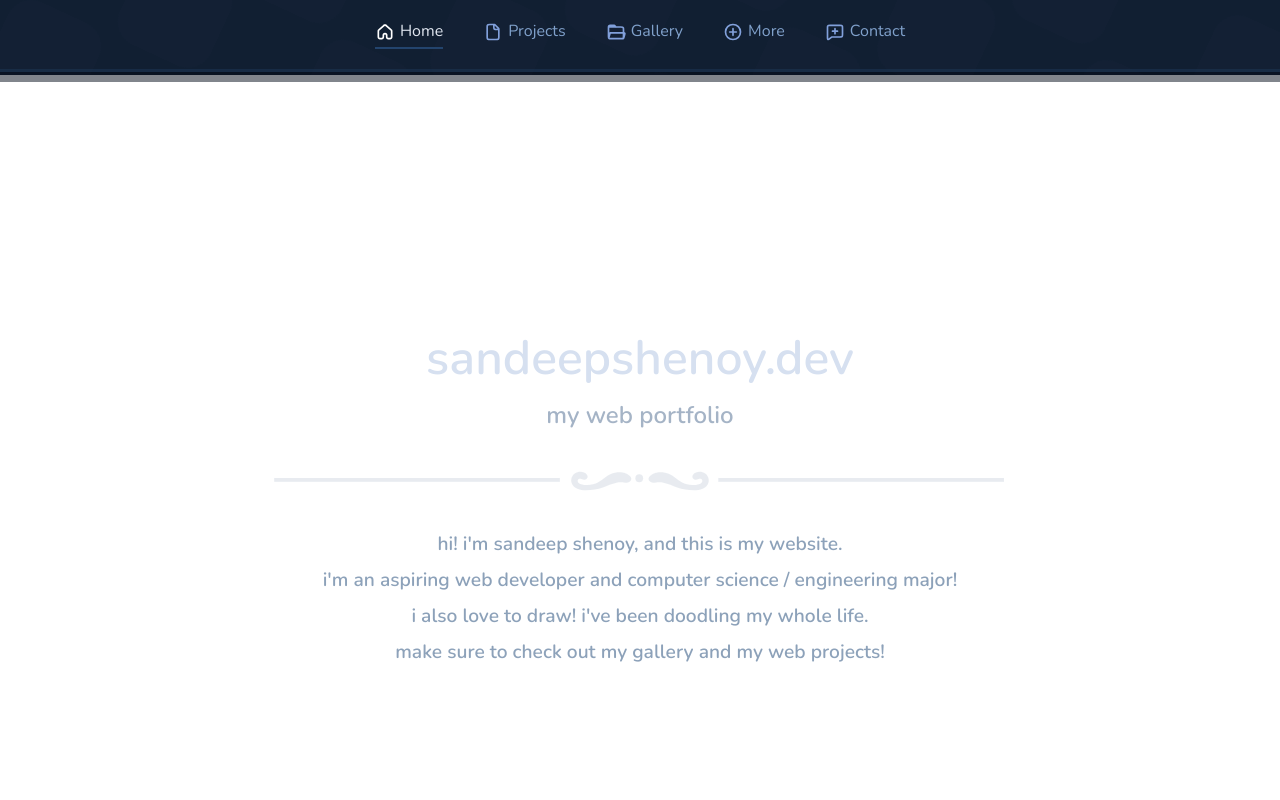
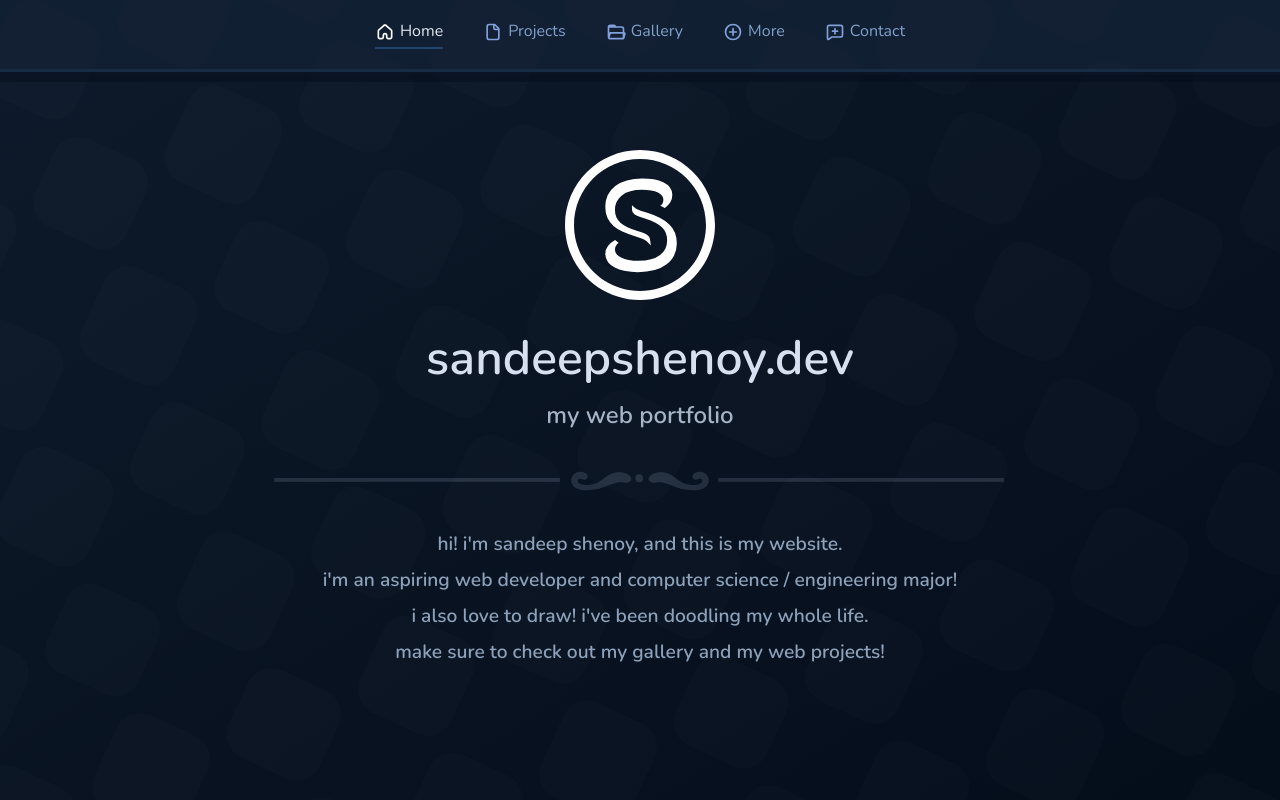
Before and after one commit to sandeepwastaken/sandeepshenoy.dev, a PHP site: page / in a window 1280 px wide. Run offline with PHP 8.4, Linux system fonts and the light colour scheme.

Commit message:
Reverted background changes

```diff
--- a/styles.css
+++ b/styles.css
@@ -5,7 +5,12 @@
   font-family: 'Nunito', sans-serif;
 }
 
+html {
+  background-color: #0e1a2b;
+}
+
 body {
+  background: linear-gradient(to bottom right, #0e1a2b, #040d1a);
   color: #e0e6f0;
   display: flex;
   flex-direction: column;
@@ -32,7 +37,6 @@ body {
 }
 
 .background {
-  background: linear-gradient(to bottom right, #0e1a2b, #040d1a);
   position: fixed;
   top: -50%;
   left: -50%;
```
